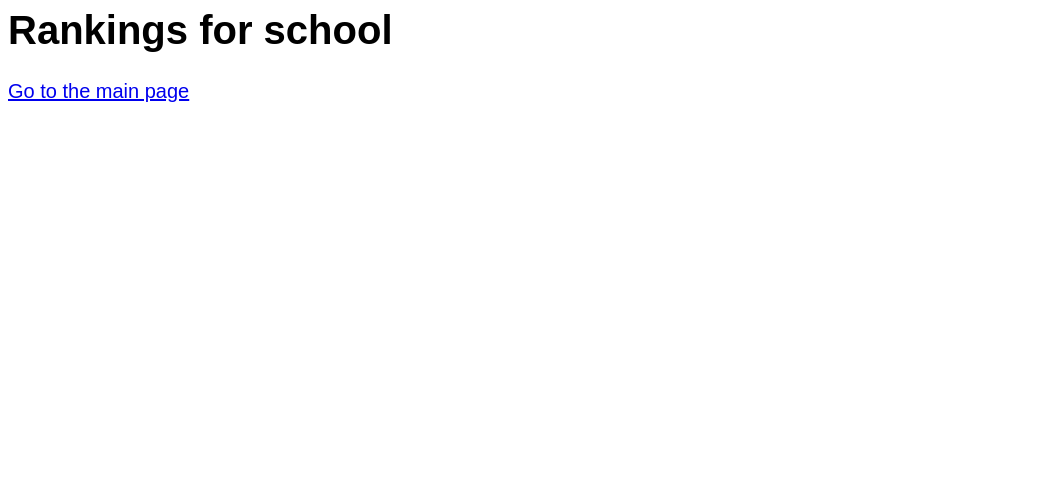
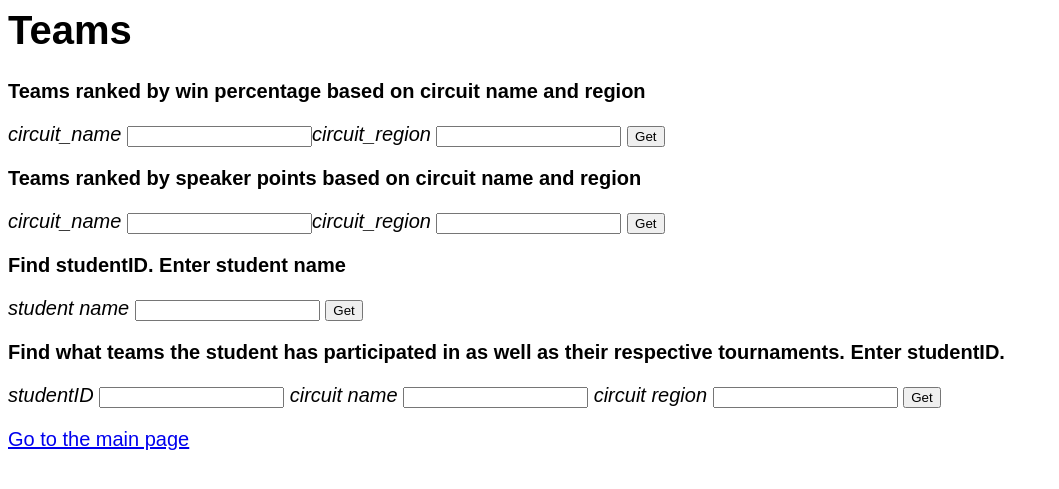
Before and after one commit to stam99/ProjectDB, a Flask app: template templates/team.html in a window 1280 px wide. Shown: the top 489 px of the page, without its empty margins (0-1059 px from the left). Run offline with Flask 2, Linux system fonts and the light colour scheme; the template is opened without the code that fills it, so the values that code supplies are empty; parts of the project's set-up code (start-up, migrations or seed data) failed here and were passed over.

Commit message:
student, school, team, queries

```diff
--- a/server.py
+++ b/server.py
@@ -160,7 +160,7 @@ def index():
 #
 @app.route('/school')
 def school():
-  cursor = g.conn.execute("SELECT S.name school_name, S.state school_state, T.cid, T.team_name, St.sid, St.name student_name FROM School S, DebatesFor_EnrollsIn as DFEI, Team as T, Students as St WHERE S.state = DFEI.school_state AND S.name = DFEI.school_name AND T.team_name = DFEI.team_name AND T.cid = DFEI.cid AND St.sid = DFEI.sid")
+  cursor = g.conn.execute("SELECT name FROM school")
   names = []
   for result in cursor:
     names.append(result[0])  # can also be accessed using result[0]
@@ -170,7 +170,7 @@ def school():
 
 @app.route('/student')
 def student():
-  cursor = g.conn.execute("SELECT name FROM circuit")
+  cursor = g.conn.execute("SELECT name FROM students")
   names = []
   for result in cursor:
     names.append(result['name'])  # can also be accessed using result[0]
@@ -180,10 +180,10 @@ def student():
 
 @app.route('/team')
 def team():
-  cursor = g.conn.execute("SELECT name FROM circuit")
+  cursor = g.conn.execute("SELECT team_name FROM team")
   names = []
   for result in cursor:
-    names.append(result['name'])  # can also be accessed using result[0]
+    names.append(result['team_name'])  # can also be accessed using result[0]
   cursor.close()
   context = dict(data = names)
   return render_template("team.html", **context)
@@ -218,6 +218,115 @@ def schoolByPoints():
   cursor.close()
   context = dict(data = names)
   return render_template('school.html', **context)
+
+#students
+
+@app.route('/studentByWins', methods=['POST'])
+def studentByWins():
+  circuit_region = request.form['circuit_region']
+  circuit_name = request.form['circuit_name']
+  cursor = g.conn.execute("SELECT AR.sid, AR.student_name, ROUND(AVG(AR.won::INT),3) FROM Aggregate_Rounds AR WHERE AR.circuit_name LIKE %s AND AR.region LIKE %s GROUP BY AR.sid, AR.student_name ORDER BY AVG(AR.won::INT) DESC;", circuit_name, circuit_region)
+  names = []
+  for result in cursor:
+      names.append((result[0], result[1], result[2]))  # can also be accessed using result[0]
+  cursor.close()
+  context = dict(data = names)
+  return render_template('student.html', **context)
+
+@app.route('/studentByPoints', methods=['POST'])
+def studentByPoints():
+  circuit_region = request.form['circuit_region']
+  circuit_name = request.form['circuit_name']
+  cursor = g.conn.execute("SELECT AR.sid, AR.student_name, ROUND(AVG(AR.speaker_points)::numeric,3) FROM Aggregate_Rounds AR WHERE AR.circuit_name LIKE %s AND AR.region LIKE %s GROUP BY AR.sid, AR.student_name ORDER BY AVG(AR.speaker_points) DESC;", circuit_name, circuit_region)
+  names = []
+  for result in cursor:
+      names.append((result[0], result[1], result[2]))  # can also be accessed using result[0]
+  cursor.close()
+  context = dict(data = names)
+  return render_template('student.html', **context)
+
+#teams
+
+@app.route('/teamByWins', methods=['POST'])
+def teamByWins():
+  circuit_region = request.form['circuit_region']
+  circuit_name = request.form['circuit_name']
+  cursor = g.conn.execute("SELECT AR.cid, AR.team_name, ROUND(AVG(AR.won::INT),3) FROM Aggregate_Rounds AR WHERE AR.circuit_name LIKE %s AND AR.region LIKE %s GROUP BY AR.cid, AR.team_name ORDER BY AVG(AR.won::INT) DESC;", circuit_name, circuit_region)
+  names = []
+  for result in cursor:
+      names.append((result[0], result[1], result[2]))  # can also be accessed using result[0]
+  cursor.close()
+  context = dict(data = names)
+  return render_template('team.html', **context)
+
+@app.route('/teamByPoints', methods=['POST'])
+def teamByPoints():
+  circuit_region = request.form['circuit_region']
+  circuit_name = request.form['circuit_name']
+  cursor = g.conn.execute("SELECT AR.cid, AR.team_name, ROUND(AVG(AR.speaker_points)::numeric,3) FROM Aggregate_Rounds AR WHERE AR.circuit_name LIKE %s AND AR.region LIKE %s GROUP BY AR.cid, AR.team_name ORDER BY AVG(AR.speaker_points) DESC;", circuit_name, circuit_region)
+  names = []
+  for result in cursor:
+      names.append((result[0], result[1], result[2]))  # can also be accessed using result[0]
+  cursor.close()
+  context = dict(data = names)
+  return render_template('team.html', **context)
+
+#RECORDS
+#student
+
+
+@app.route('/findStudentID', methods=['POST'])
+def findStudentID():
+  student_name = '%' + request.form['student_name'] + '%'
+  cursor = g.conn.execute("SELECT DISTINCT AR.student_name, AR.school_name, AR.sid, AR.circuit_name, AR.region FROM Aggregate_Rounds AR WHERE AR.student_name LIKE %s", student_name)
+  names = []
+  for result in cursor:
+      names.append((result[0], result[1], result[2], result[3], result[4]))  # can also be accessed using result[0]
+  cursor.close()
+  context = dict(data = names)
+  return render_template('student.html', **context)
+
+@app.route('/findStudentRank', methods=['POST'])
+def findStudentRank():
+  student_id = request.form['student_id']
+  circuit_name = request.form['circuit_name']
+  circuit_region = request.form['circuit_region']
+  if not circuit_name or not circuit_region:
+    cursor = g.conn.execute("WITH Student_Rank As(SELECT AR.sid, AR.student_name, ROUND(AVG(AR.speaker_points)::numeric, 3) AVG FROM Aggregate_rounds AR GROUP BY AR.sid, AR.student_name ORDER BY AVG(AR.speaker_points) DESC) select count(*) + 1 from Student_Rank WHERE Student_Rank.AVG > (select Student_Rank.AVG from Student_Rank WHERE Student_Rank.sid = %s);",student_id)
+  else:
+    cursor = g.conn.execute("WITH Student_Rank As(SELECT AR.sid, AR.student_name, ROUND(AVG(AR.speaker_points)::numeric, 3) AVG FROM Aggregate_rounds AR WHERE  AR.circuit_name LIKE %s AND AR.region LIKE %s GROUP BY AR.sid, AR.student_name ORDER BY AVG(AR.speaker_points) DESC) select count(*) + 1 from Student_Rank WHERE Student_Rank.AVG > (select Student_Rank.AVG from Student_Rank WHERE Student_Rank.sid = %s);",circuit_name, circuit_region, student_id)
+  names = []
+  for result in cursor:
+      names.append(result[0])  # can also be accessed using result[0]
+  cursor.close()
+  context = dict(data = names)
+  return render_template('student.html', **context)
+
+
+@app.route('/teamInRounds', methods=['POST'])
+def teamInRounds():
+  student_id = request.form['student_id']
+  circuit_name = request.form['circuit_name']
+  circuit_region = request.form['circuit_region']
+  cursor = g.conn.execute("SELECT PIRW.team_name, PIRW.speaker_points, PIRW.won, PIRW.t_name, PIRW.number FROM ParticipatesIn_RegisteredWith as PIRW WHERE PIRW.cid = %s AND PIRW.circuit_name = %s AND PIRW.region = %s", student_id, circuit_name, circuit_region)
+  names = []
+  for result in cursor:
+      names.append((result[0], result[1], result[2], result[3], result[4]))  # can also be accessed using result[0]
+  cursor.close()
+  context = dict(data = names)
+  return render_template('team.html', **context)
+
+
+@app.route('/findStudentIDTeams', methods=['POST'])
+def findStudentIDTeams():
+  student_name = '%' + request.form['student_name'] + '%'
+  cursor = g.conn.execute("SELECT DISTINCT AR.student_name, AR.school_name, AR.sid, AR.circuit_name, AR.region FROM Aggregate_Rounds AR WHERE AR.student_name LIKE %s", student_name)
+  names = []
+  for result in cursor:
+      names.append((result[0], result[1], result[2], result[3], result[4]))  # can also be accessed using result[0]
+  cursor.close()
+  context = dict(data = names)
+  return render_template('team.html', **context)
 @app.route('/login')
 def login():
     abort(401)
--- a/templates/index.html
+++ b/templates/index.html
@@ -23,10 +23,6 @@
 	<p><a href="student">Student</a></p>
 	<p><a href="school">School</a></p>
 	<p><a href="team">Team</a></p>
-	<h1>View Records</h1>
-	<p><a href="student">Student</a></p>
-	<p><a href="school">School</a></p>
-	<p><a href="team">Team</a></p>
 <body>
 
 <form method="POST" action="/add">
--- a/templates/team.html
+++ b/templates/team.html
@@ -9,7 +9,7 @@
 
 
 <body>
-  <h1>Rankings for school</h1>
+  <h1>Teams</h1>
   <div>{{data}}</div>
 
   <div>
@@ -17,6 +17,30 @@
     <div>{{n}}</div>
     {% endfor %}
   </div>
+  <p> </p>
 
+  <b> Teams ranked by win percentage based on circuit name and region </b>
+<form method="POST" action="/teamByWins">
+	<p><em>circuit_name</em> <input type="text" name="circuit_name"><em>circuit_region</em> <input type="text" name="circuit_region"> <input type="submit" value="Get"></p>
+</form>
+
+<p> </p>
+<b> Teams ranked by speaker points based on circuit name and region </b>
+<form method="POST" action="/teamByPoints">
+	<p><em>circuit_name</em> <input type="text" name="circuit_name"><em>circuit_region</em> <input type="text" name="circuit_region"> <input type="submit" value="Get"></p>
+</form>
+
+  <b> Find studentID. Enter student name </b>
+<form method="POST" action="/findStudentIDTeams">
+	<p><em>student name</em> <input type="text" name="student_name"> <input type="submit" value="Get"></p>
+</form>
+
+
+<p> </p>
+<b> Find what teams the student has participated in as well as their respective tournaments. Enter studentID. </b>
+<form method="POST" action="/teamInRounds">
+	<p><em>studentID</em> <input type="text" name="student_id"> <em>circuit name</em> <input type="text" name="circuit_name"> <em>circuit region</em> <input type="text" name="circuit_region"> <input type="submit" value="Get"></p>
+</form>
 <p><a href="/">Go to the main page</a></p>
+<body>
 </html>
```
Also changed, not shown: templates/school.html (+12 -1 lines), templates/student.html (+25 -1 lines).
